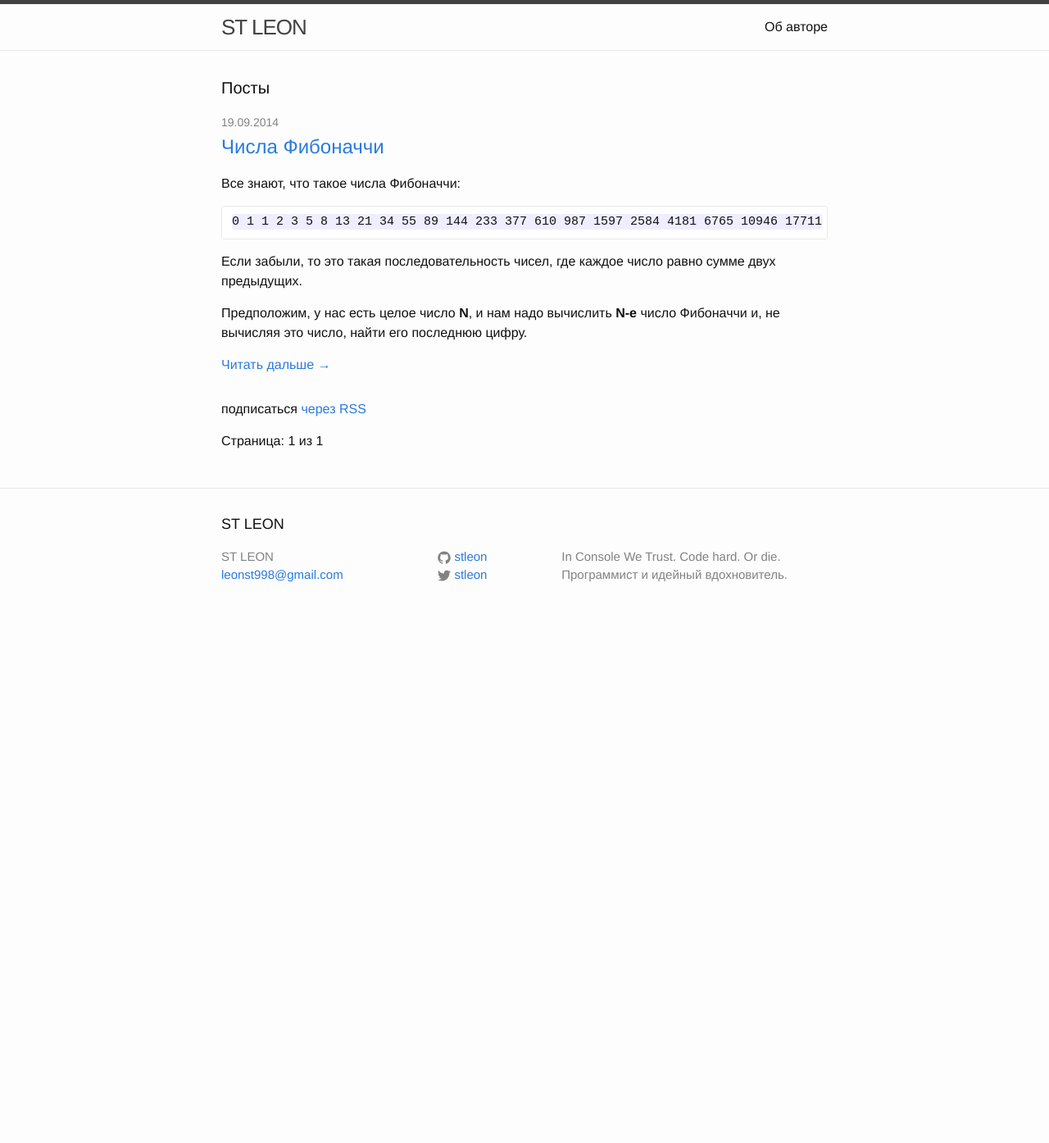
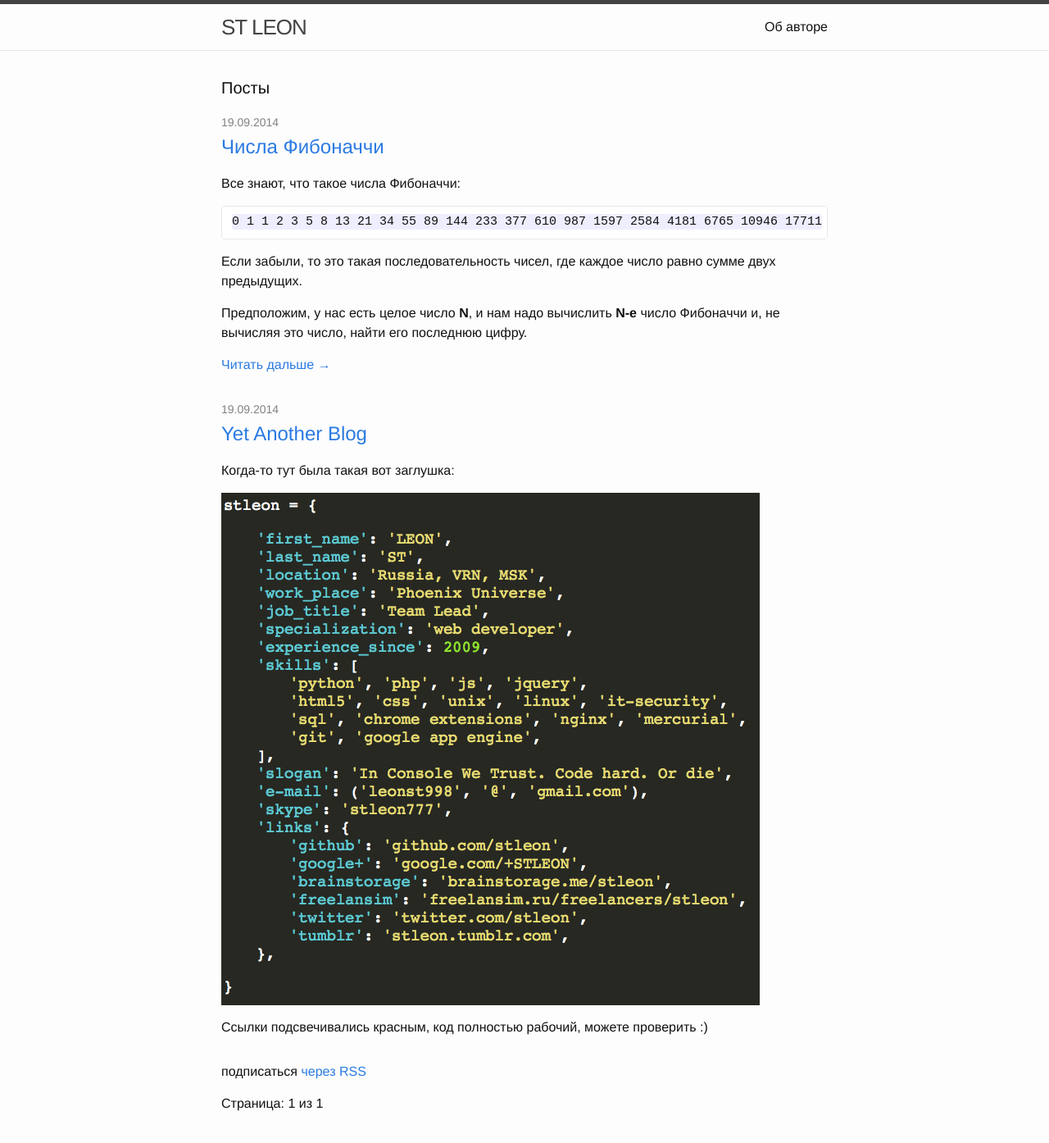
Before and after one commit to stleon/stleon.github.io, a Jekyll site: the page built from index.html, in a window 1280 px wide and 1400 px high. Shown: the top 1394 px of the window at 82% size. Built offline with Jekyll 4.4.1, drawn with Linux system fonts in a browser that asks for light colours; the list of posts is cut into pages by our own code.

Commit message:
new post + disqus

```diff
--- a/_layouts/post.html
+++ b/_layouts/post.html
@@ -11,5 +11,5 @@ layout: default
   <article class="post-content">
     {{ content }}
   </article>
-
 </div>
+{% include comments.html %}
--- /dev/null
+++ b/_posts/2014-09-19-yet-another-blog.markdown
@@ -0,0 +1,13 @@
+---
+layout: post
+title:  "Yet Another Blog"
+date:   2014-09-19 12:38:26
+categories: history
+permalink: /blog/yet-another-blog
+---
+
+Когда-то тут была такая вот заглушка:
+
+![Old omg IT](/downloads/oldomg.png)
+
+Ссылки подсвечивались красным, код полностью рабочий, можете проверить :)
--- a/about.md
+++ b/about.md
@@ -14,3 +14,5 @@ permalink: /about/
 - [Brainstorage](http://brainstorage.me/stleon/)
 - [Toster](http://toster.ru/user/STLEON)
 - [Google+](https://plus.google.com/+STLEON)
+
+[Что тут было раньше](/blog/yet-another-blog)
```
Also changed, not shown: _layouts/comments.html (added, +13 -0 lines), downloads/oldomg.png (added).
